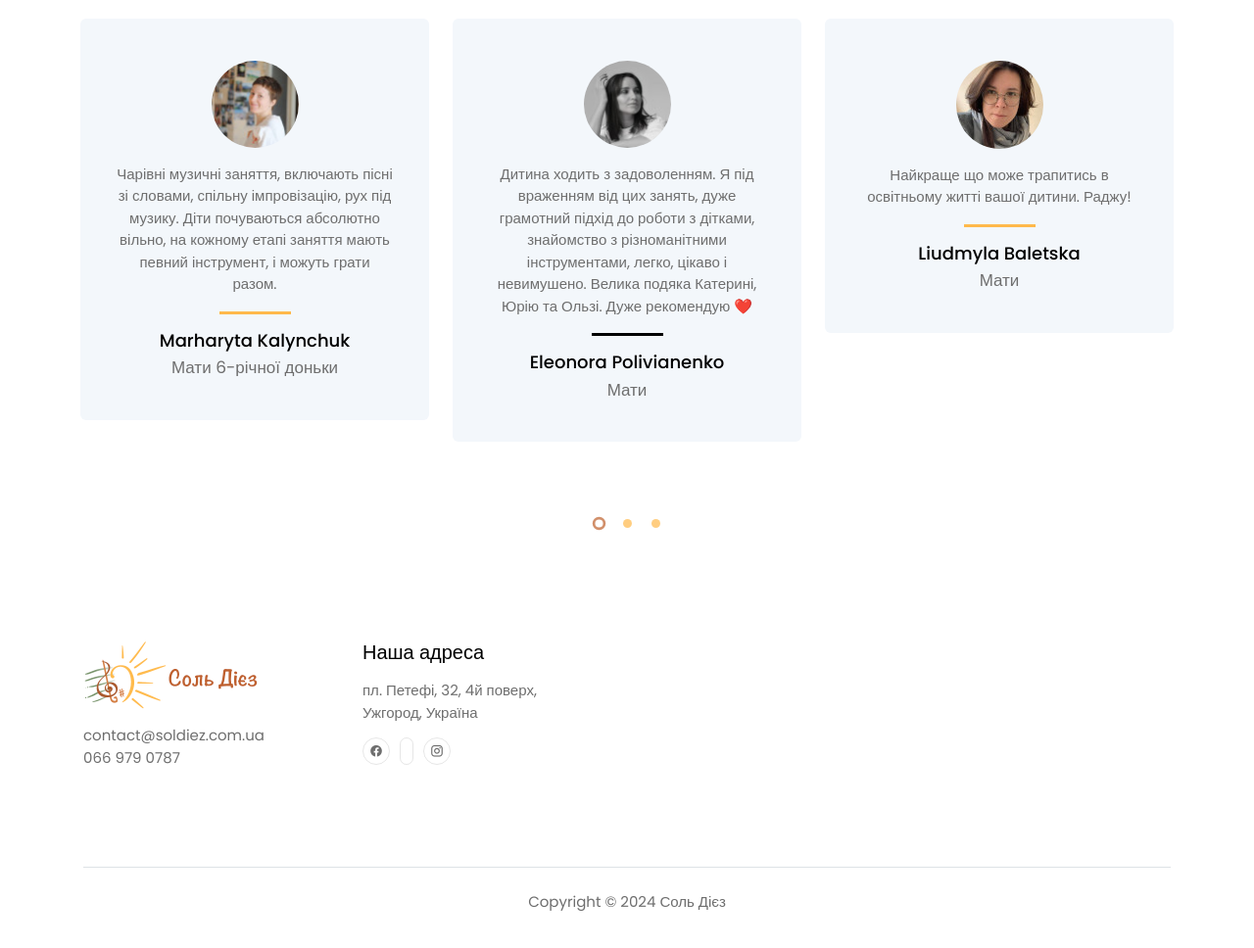
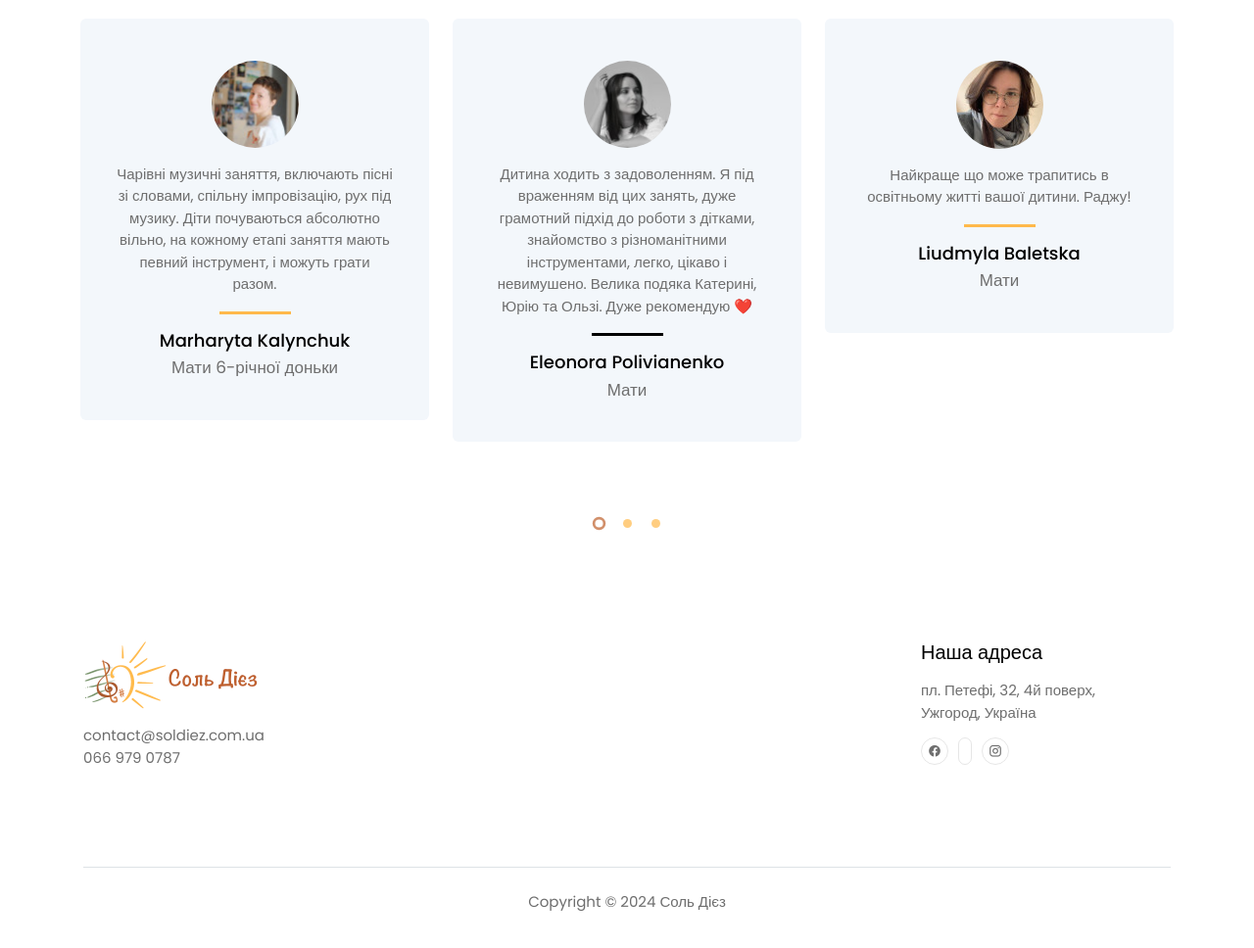
Before and after one commit to hennadiy-kudashev/sol-diez, a website: page index.html in a window 1280 px wide. Shown: the part 3495-4463 px from the top of the page at 98% size. Drawn offline with nearby package versions, Linux system fonts and the light colour scheme; files that its build step writes are made by us from their sources.

```diff
--- a/index.html
+++ b/index.html
@@ -320,7 +320,7 @@
         </div>
       </section>-->
       <section class="contact-details" id="contact-details-section">
-        <div class="row text-center text-md-left">
+        <div class="contact-details-row row text-center text-md-left">
           <div class="col-12 col-md-6 col-lg-3 grid-margin">
             <img src="images/logo.png" alt="" class="pb-2">
             <div class="pt-2">
--- a/scss/_content.scss
+++ b/scss/_content.scss
@@ -155,6 +155,9 @@
 
 // SECTION-7
 .contact-details {
+  .contact-details-row {
+    justify-content: space-between;
+  }
   .mdi {
     font-size: 14px;
     color: #6e6e6e;
```
